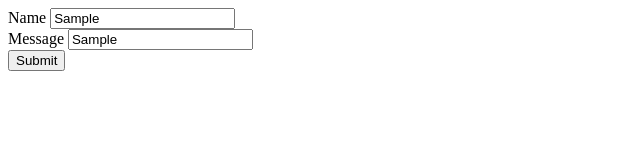
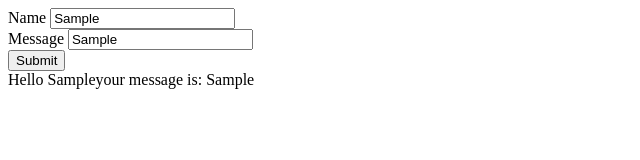
Before and after one commit to kylesnyder31/pt1420-unit2, a plain HTML site: page index.html in a window 1280 px wide. Both pictures are taken after typing "Sample", "Sample" into the empty fields and a click on the button "Submit". Shown: the whole page, without its empty margins (0-640 px from the left). Drawn offline with Linux system fonts and the light colour scheme.

Commit message:
save me now

```diff
--- a/application.js
+++ b/application.js
@@ -2,8 +2,12 @@
 function processForm(){
 	var name;
 	var message;
+	var content
 	name = document.getElementById("name");
     message = document.getElementById("message");
+	content = document.getElementById("output")
 
-	alert("Hello " + name.value + " your message is: " + message.value);
+	//alert("Hello " + name.value + " your message is: " + message.value);
+
+	content.innerText = "Hello " + name.value + "your message is: " + message.value;
 }
--- a/index.html
+++ b/index.html
@@ -14,5 +14,7 @@
 		<div>
 		<button type="button" onclick="javascript:processForm()">Submit</button>
 		</div>
+		<div id="output">
+		</div>
 	</body>
 </html>
```
